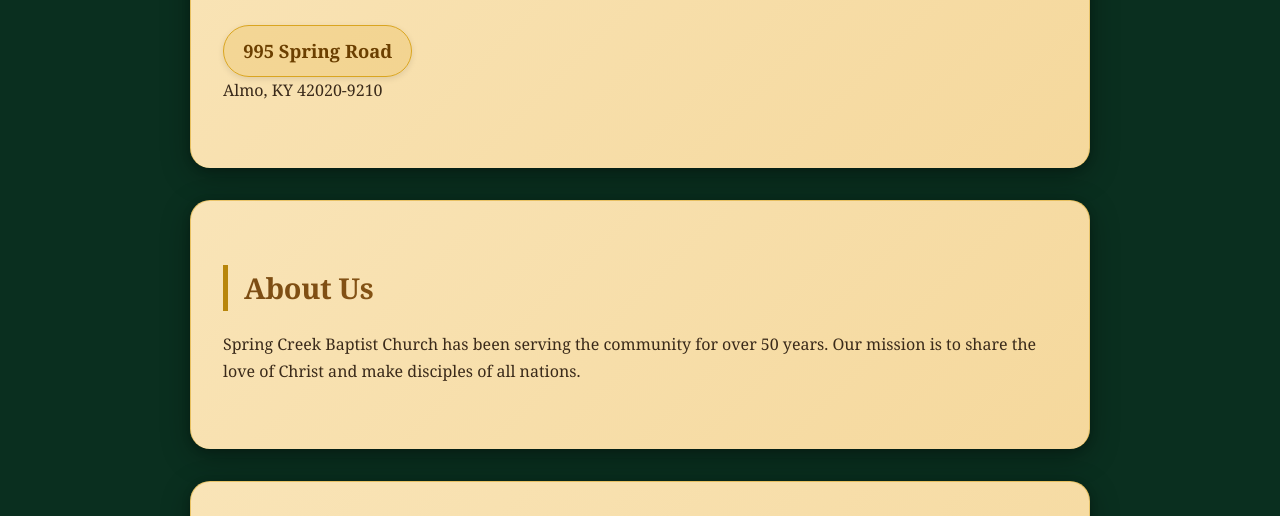
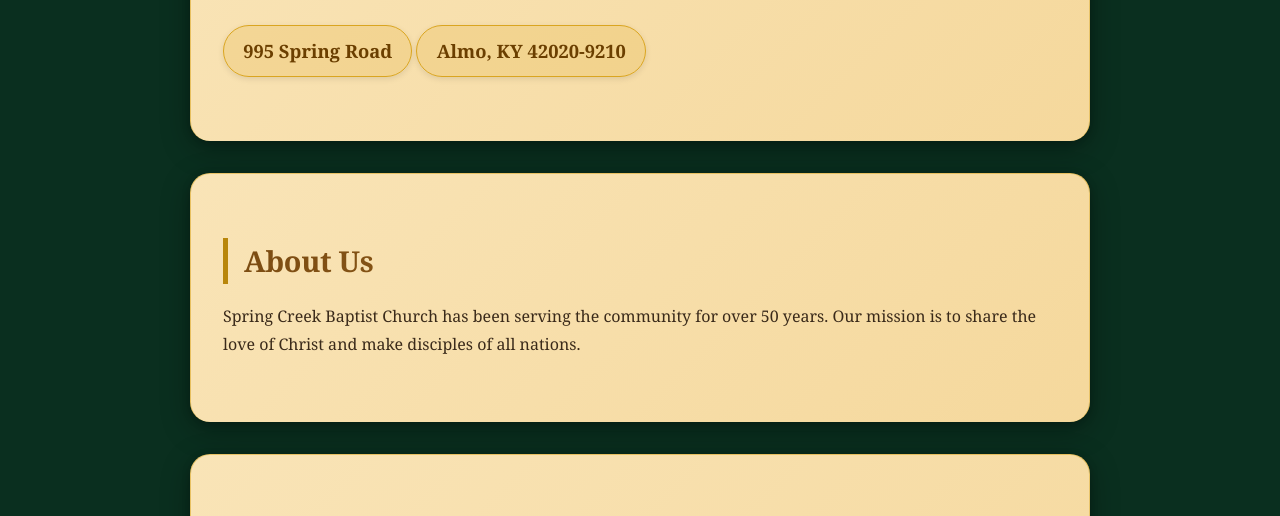
Before and after one commit to elgore319/SpringCreekWebsite, a plain HTML site: page index.html in a window 1280 px wide. Shown: the part 217-733 px from the top of the page. Drawn offline with Linux system fonts and the light colour scheme.

Commit message:
Style fix

```diff
--- a/style.css
+++ b/style.css
@@ -134,6 +134,19 @@ section ul li::marker {
     box-shadow: 0 2px 6px rgba(0,0,0,0.1);
 }
 
+#home p:last-of-type {
+    font-size: 1.15rem;
+    color: #6b3f00;
+    font-weight: 600;
+    background: rgba(218, 165, 32, 0.2);
+    display: inline-block;
+    padding: 0.6rem 1.2rem;
+    border-radius: 40px;
+    margin-top: 0.5rem;
+    border: 1px solid #daa520;
+    box-shadow: 0 2px 6px rgba(0,0,0,0.1);
+}
+
 /* Make "N/A" text more subtle but readable */
 section ul li {
     color: #4a3518;
```
